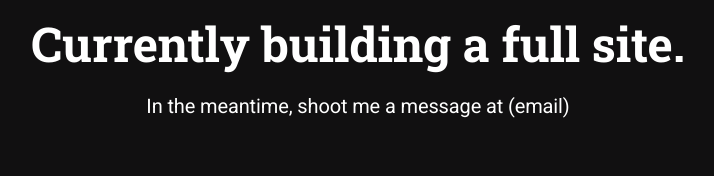
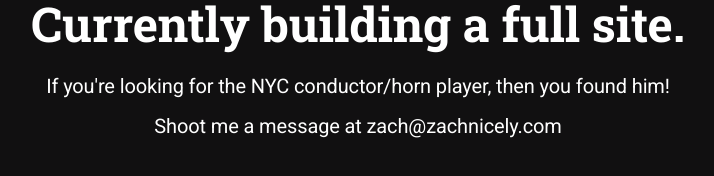
Before and after one commit to zachnicejob/conductor-website, a React (Create React App) app: page /presentation in a window 1280 px wide. Shown: the part 364-540 px from the top of the page, without its empty margins (282-996 px from the left). Built offline with nearby package versions, Linux system fonts and the light colour scheme.

Commit message:
landing page first draft for production

```diff
--- a/src/pages/Presentation/index.js
+++ b/src/pages/Presentation/index.js
@@ -80,6 +80,7 @@ function Presentation() {
               alt="Dark Souls bonfire burning GIF"
               mt={0}
               mb={10}
+              width="75%"
             />
             <MKTypography
               variant="h1"
@@ -101,7 +102,16 @@ function Presentation() {
               px={{ xs: 6, lg: 12 }}
               mt={1}
             >
-              In the meantime, shoot me a message at (email)
+              If you&#39;re looking for the NYC conductor/horn player, then you found him!
+            </MKTypography>
+            <MKTypography
+              variant="body1"
+              color="white"
+              textAlign="center"
+              px={{ xs: 6, lg: 12 }}
+              mt={1}
+            >
+              Shoot me a message at zach@zachnicely.com
             </MKTypography>
           </Grid>
         </Container>
```
